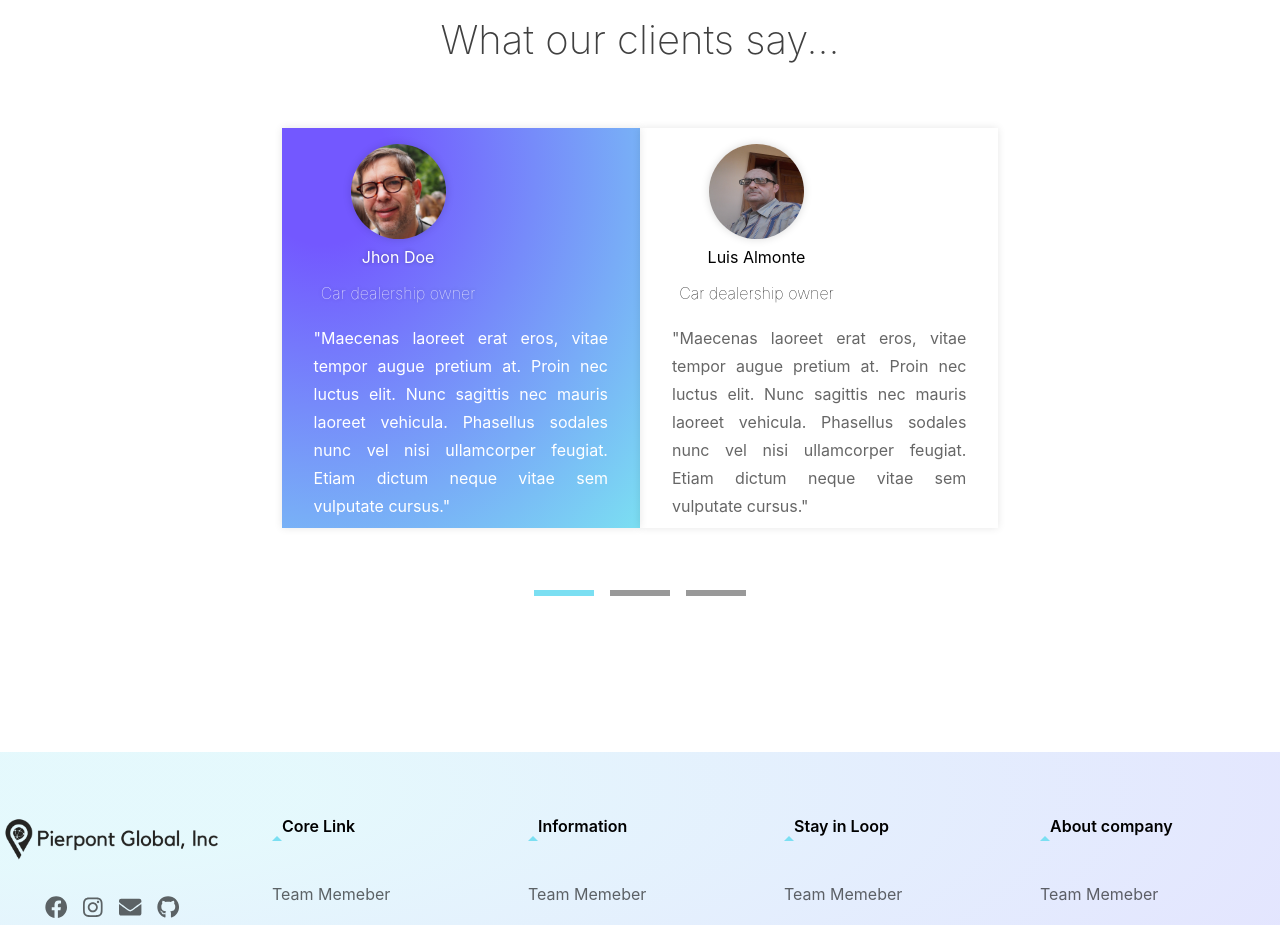
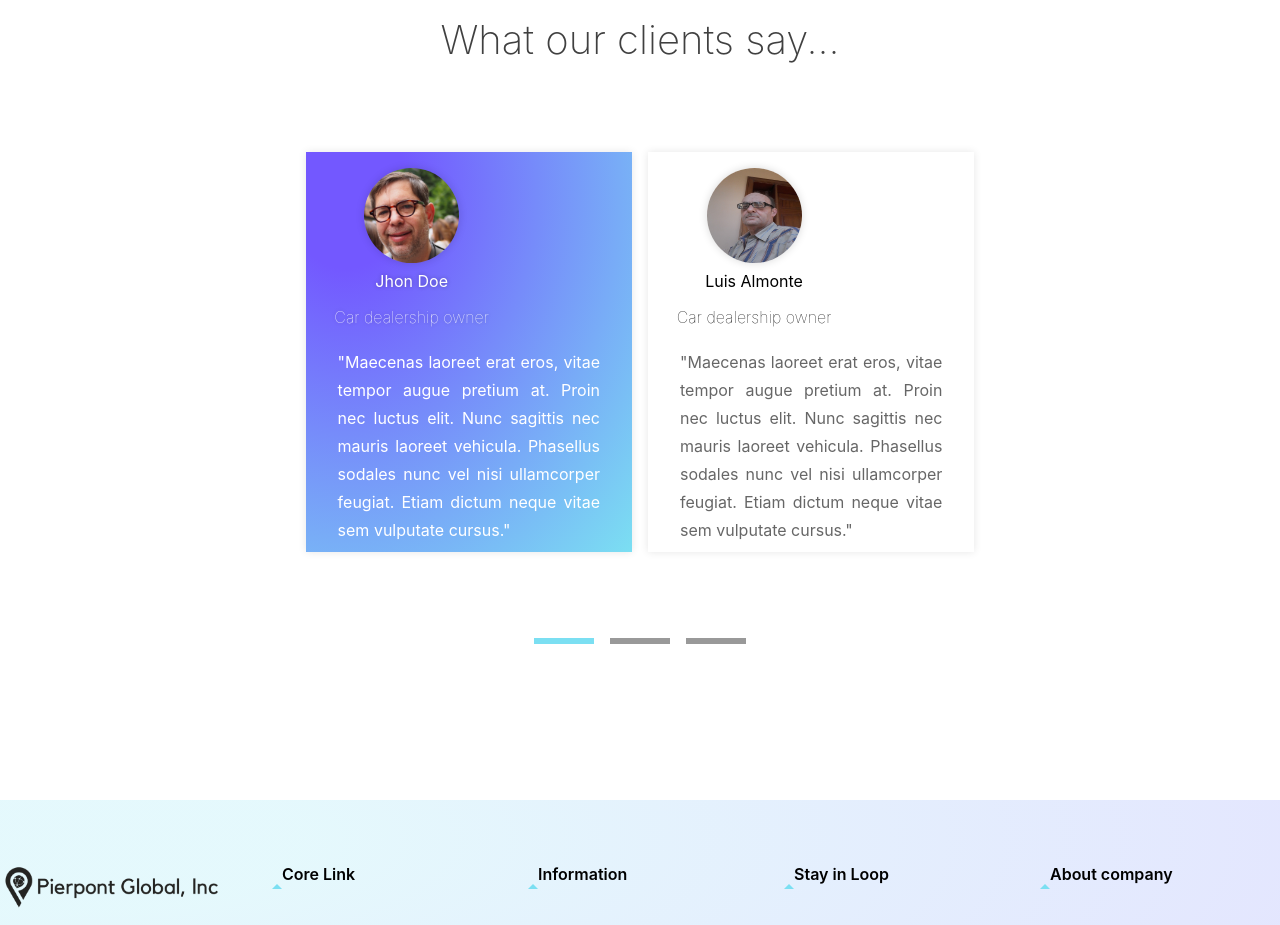
Before and after one commit to pierpontglobal/pierpontglobal-landing-page, a React (Create React App) app: page / in a window 1280 px wide. Shown: the part 3480-4405 px from the top of the page. Built offline with nearby package versions, Linux system fonts and the light colour scheme.

Commit message:
responsive testimonials

```diff
--- a/src/components/Pages/LandingPage/LandingPage.jsx
+++ b/src/components/Pages/LandingPage/LandingPage.jsx
@@ -15,6 +15,11 @@
   margin-bottom: 102px;
   margin-left: auto;
   margin-right: auto;
+  @media only screen and (max-width: 768px) {
+    width: 80%;
+    margin-top: 80px;
+    margin-bottom: 0px;
+  }
 `;
 
 const TestimonialsWrapper = styled.div`
@@ -24,6 +29,12 @@
   margin-bottom: 102px;
   margin-left: auto;
   margin-right: auto;
+
+  @media only screen and (max-width: 768px) {
+    margin-top: 102px;
+    margin-bottom: 16px;
+    width: 100%;
+  }
 `;
 
 const LandingPage = (props) => {
--- a/src/components/Pages/LandingPage/Sections/Brands/Brands.jsx
+++ b/src/components/Pages/LandingPage/Sections/Brands/Brands.jsx
@@ -9,6 +9,13 @@
   justify-content: space-between;
   align-items: center;
   padding: 32px;
+
+  @media only screen and (max-width: 768px) {
+    flex-direction: column;
+    justify-content: space-between;
+    align-items: center;
+    width: auto;
+  }
 `;
 
 const Brand = styled.div`
@@ -25,6 +32,15 @@
     filter: grayscale(100%);
     opacity: 0.4;
     transition: all 0.4s;
+  }
+
+  @media only screen and (max-width: 768px) {
+    flex-direction: column;
+    width: 100%;
+    display: flex;
+    justify-content: center;
+    align-items: center;
+    margin-bottom: 32px;
   }
 `;
 
--- a/src/components/Pages/LandingPage/Sections/Testimonials/Testimonials.jsx
+++ b/src/components/Pages/LandingPage/Sections/Testimonials/Testimonials.jsx
@@ -17,7 +17,14 @@
   & > span {
     font-size: 2.5rem;
     font-weight: 200;
-    color: rgb(0, 0, 0, 0.75)
+    color: rgb(0, 0, 0, 0.75);
+  }
+
+  @media only screen and (max-width: 768px) {
+    & > span {
+      font-size: 1.8rem;
+    }
+    margin-bottom: 24px;
   }
 `;
 
@@ -26,6 +33,13 @@
   height: auto;
   display: flex;
   justify-content: space-between;
+  box-sizing: border-box;
+  padding: 16px;
+
+  @media only screen and (max-width: 768px) {
+    width: 100%;
+    flex-direction: column;
+  }
 `;
 
 const Card = styled.div`
@@ -36,6 +50,11 @@
   grid-template-rows: 45% 55%;
   box-sizing: border-box;
   background: ${props => (props.id % 2 !== 0) ? 'radial-gradient(farthest-corner at 40px 40px, #7358ff 15%, #7bdff2 100%)' : ''};
+  margin: 8px;
+
+  @media only screen and (max-width: 768px) {
+    height: auto;
+  }
 `;
 
 const CardHeader = styled.div`
```
